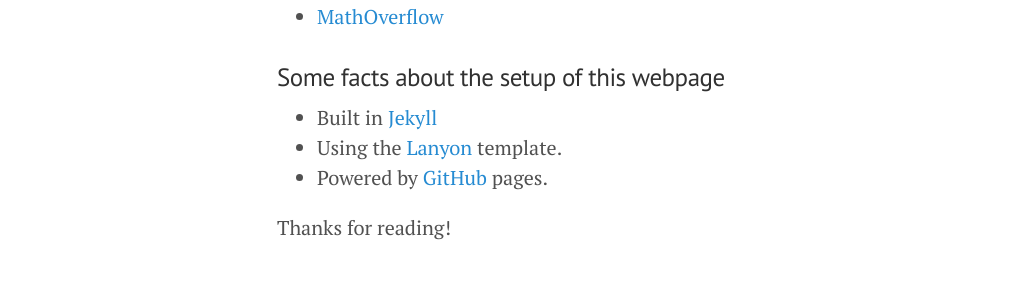
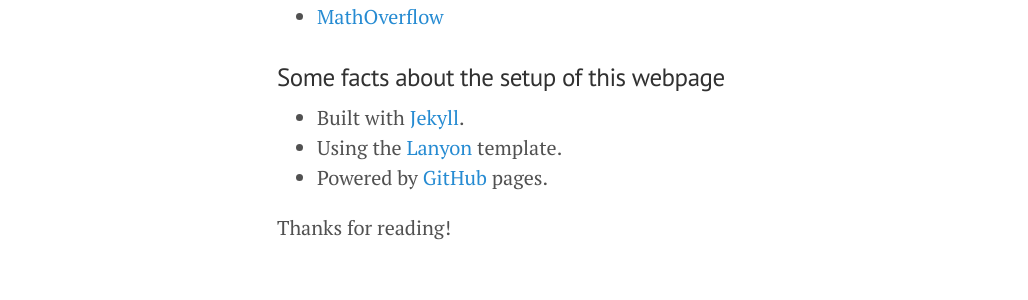
Before and after one commit to mforets/mforets.github.io, a Jekyll site: the page built from about.md, in a window 1280 px wide. Shown: the part 1739-2039 px from the top of the page, without its empty margins (3-1031 px from the left). Built offline with Jekyll 4.4.1, drawn with Linux system fonts in a browser that asks for light colours.

Commit message:
fix some bugs with the links

```diff
--- a/about.md
+++ b/about.md
@@ -17,7 +17,7 @@
 
 I hold a PhD in Mathematics and Informatics from UGA (Dec' 2015). My PhD advisors were [Pablo Arrighi](http://pageperso.lif.univ-mrs.fr/~pablo.arrighi/) (Professor at Laboratoire d'Informatique Fondamentale, Aix-Marseille Université) and [Alain Joye](https://www-fourier.ujf-grenoble.fr/~joye/) (Professor at Institut Fourier, Université Grenoble Alpes).
 
-Currently, I work as a post-doc researcher at TEMPO team led by [Oded Maler](http://www-verimag.imag.fr/~maler/) (CNRS Researcher at VERIMAG, Univ. Grenoble Alpes). It is located at [VERIMAG](http://www-verimag.imag.fr/) laboratory, from [Universite Grenoble Alpes](http://www.univ-grenoble-alpes.fr/) (Grenoble, France). My post-doc is directed by [Goran Frehse](https://sites.google.com/site/frehseg/) (MdC at VERIMAG, Univ. Grenoble Alpes).
+Currently, I work as a post-doc researcher at TEMPO team led by [Oded Maler](http://www-verimag.imag.fr/~maler/) (CNRS Researcher at VERIMAG, Univ. Grenoble Alpes). It is located at [VERIMAG](http://www-verimag.imag.fr/) laboratory, from [Universite Grenoble Alpes](http://www.univ-grenoble-alpes.fr/) (Grenoble, France). My post-doc is directed by [Goran Frehse](http://www.sites.google.com/site/frehseg/) (MdC at VERIMAG, Univ. Grenoble Alpes).
 
 
 ### Topics of current research activity
@@ -52,7 +52,7 @@
 <!-- to justify each paragraph, we can use kramdown's option: {: .text-justify}
 but there is a simple way using modifying our css class, since it applies by default to all posts. see lanyon.css -->
 
-* Built in [Jekyll](http://jekyllrb.com)
+* Built with [Jekyll](http://jekyllrb.com).
 * Using the [Lanyon](http://lanyon.getpoole.com) template.
 * Powered by [GitHub](https://github.com) pages.
 
```
